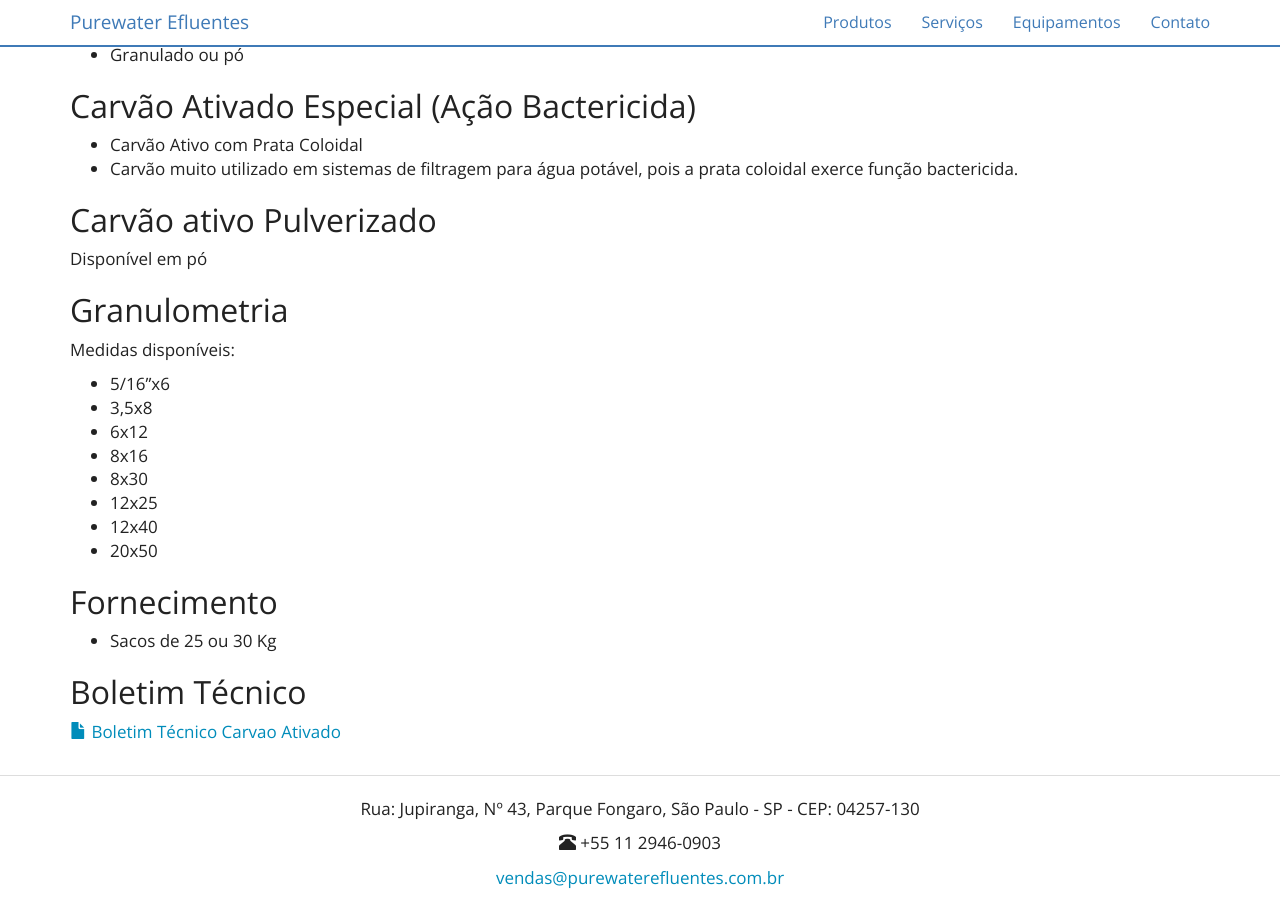
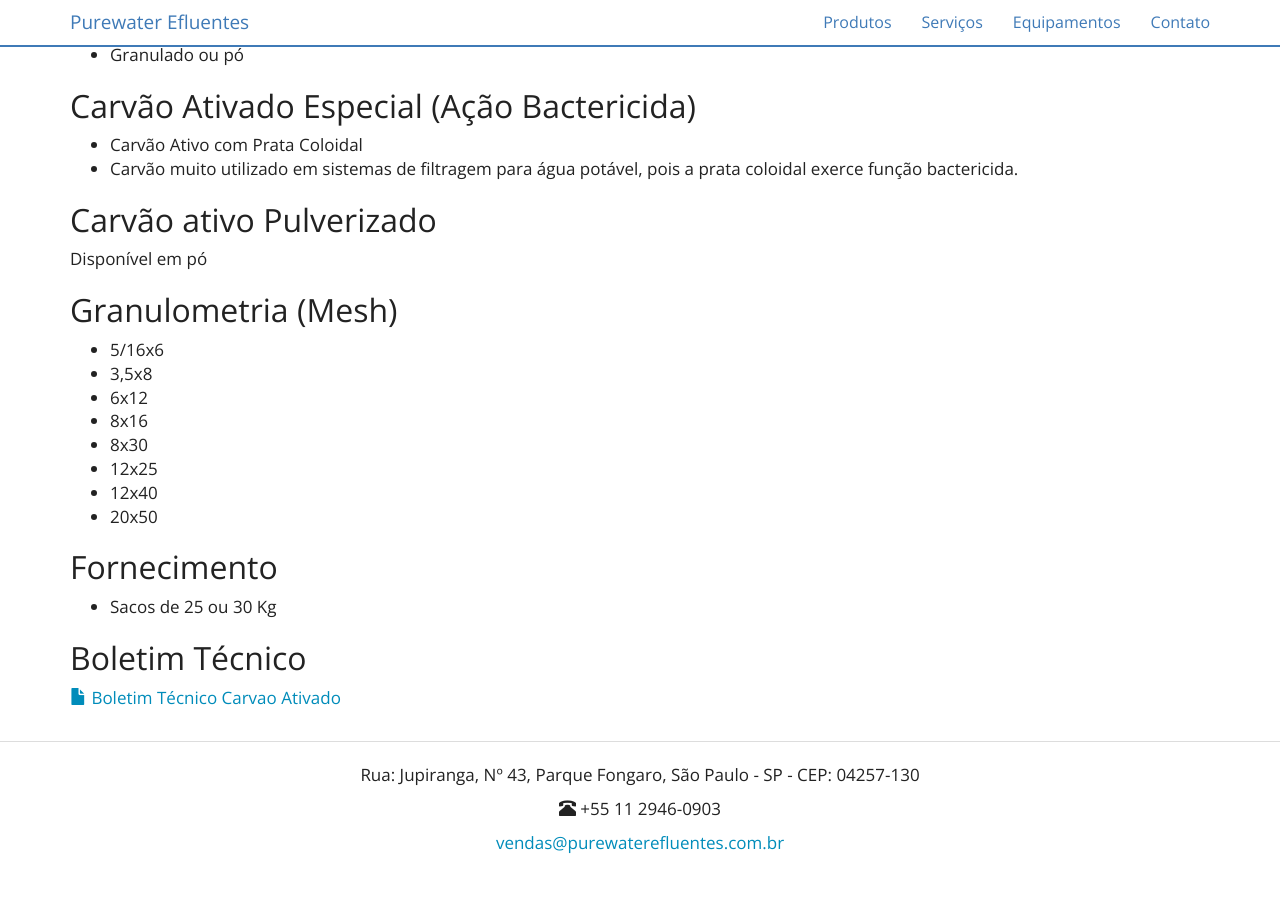
Before and after one commit to purewaterefluentes/purewaterefluentes.github.io, a Jekyll site: the page built from produtos/carvao-ativado.md, in a window 1280 px wide and 900 px high, scrolled down 765 px. Built offline with Jekyll 4.4.1, drawn with Linux system fonts in a browser that asks for light colours; nearby versions of some CDN libraries; library files that are not in the unit come from our copies; after the commit the page ends 1631 px from its top, so only the background shows below that.

Commit message:
Update carvao-ativado.md

```diff
--- a/produtos/carvao-ativado.md
+++ b/produtos/carvao-ativado.md
@@ -31,10 +31,9 @@ Sinônimos: Carvão ativo, Carbono ativo, Carbono ativado, Carvão antracito, Ca
 ## Carvão ativo Pulverizado
 Disponível em pó
 
-## Granulometria
-Medidas disponíveis:
+## Granulometria (Mesh)
 
-- 5/16"x6
+- 5/16x6
 - 3,5x8
 - 6x12
 - 8x16
```
